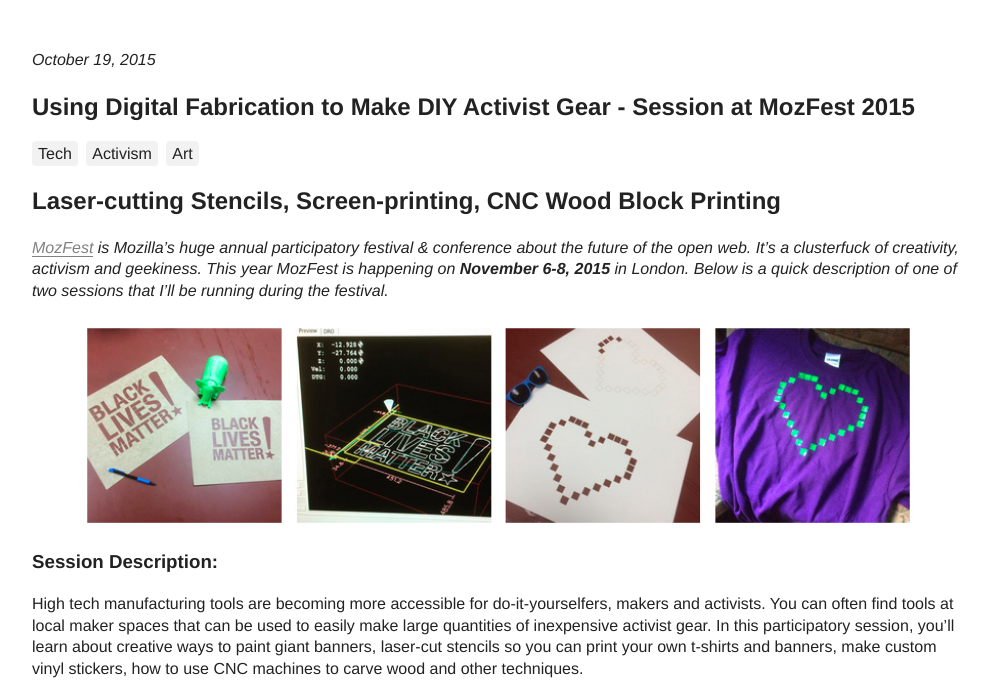
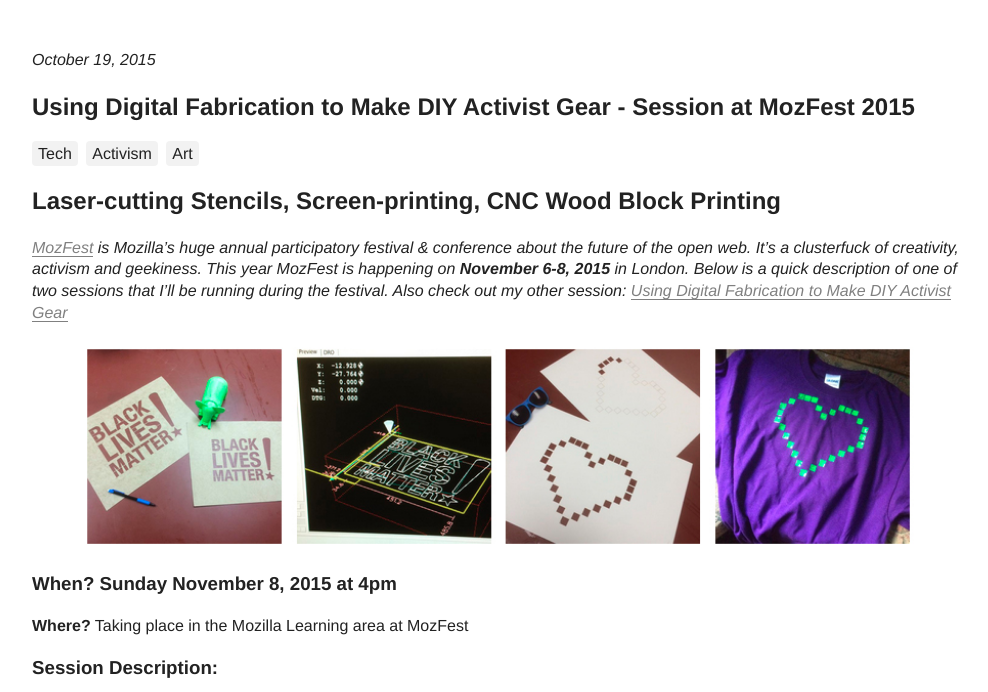
Before and after one commit to drewrwilson/drewrwilson.github.io, a Jekyll site: the page built from _posts/blog/2015-10-19-digital-fab-and-diy-activism-mozfest-2015.md, in a window 1280 px wide and 900 px high, scrolled down 239 px, cut to the strip 0-692 px from the top of the window. Shown: the whole strip, without its empty margins (140-1128 px from the left). Built offline with Jekyll 4.4.1, drawn with Linux system fonts in a browser that asks for light colours; nearby versions of some CDN libraries; library files that are not in the unit come from our copies; some of the changed text lies outside the part shown.

Commit message:
update digi fab workshop to include date and time

```diff
--- a/_posts/blog/2015-10-19-digital-fab-and-diy-activism-mozfest-2015.md
+++ b/_posts/blog/2015-10-19-digital-fab-and-diy-activism-mozfest-2015.md
@@ -10,13 +10,16 @@
 
 ## Laser-cutting Stencils, Screen-printing, CNC Wood Block Printing
 
-*[MozFest](https://2015.mozillafestival.org/) is Mozilla's huge annual participatory festival & conference about the future of the open web. It's a clusterfuck of creativity, activism and geekiness. This year MozFest is happening on **November 6-8, 2015** in London. Below is a quick description of one of two sessions that I'll be running during the festival.*
+*[MozFest](https://2015.mozillafestival.org/) is Mozilla's huge annual participatory festival & conference about the future of the open web. It's a clusterfuck of creativity, activism and geekiness. This year MozFest is happening on **November 6-8, 2015** in London. Below is a quick description of one of two sessions that I'll be running during the festival. Also check out my other session: [Using Digital Fabrication to Make DIY Activist Gear](blog/day-of-action-webapp-mozfest-2015/)*
 
 <div class="text-center">
 
 <img src="/assets/img/blog/stencil-examples.jpg" />
 
 </div>
+
+### When? Sunday November 8, 2015 at 4pm
+**Where?** Taking place in the Mozilla Learning area at MozFest
 
 ### Session Description:
 
@@ -55,4 +58,4 @@
 
 Hope to see you at this session! You can register for MozFest at: [https://2015.mozillafestival.org/](https://2015.mozillafestival.org/). Tickets are £45.
 
-**I'll post my other MozFest session soon. It's called "Day of Action: A Web App to Facilitate Decentralized Collective Action".**
+**And please check out my other session at MozFest! It's called ["Day of Action: A Web App to Facilitate Decentralized Collective Action"](/blog/digital-fab-and-diy-activism-mozfest-2015/).** It's about using laser cutters to make stencils for activism.**
```
